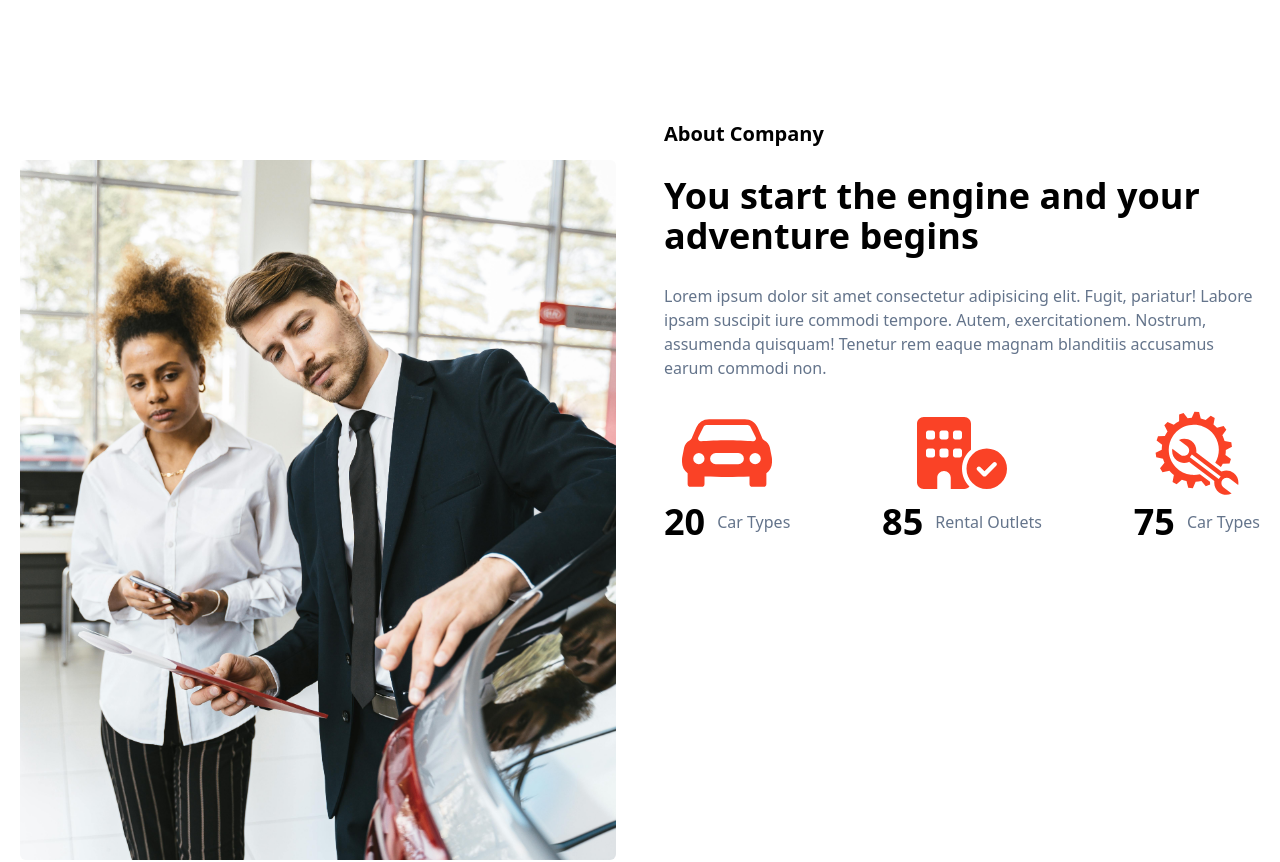
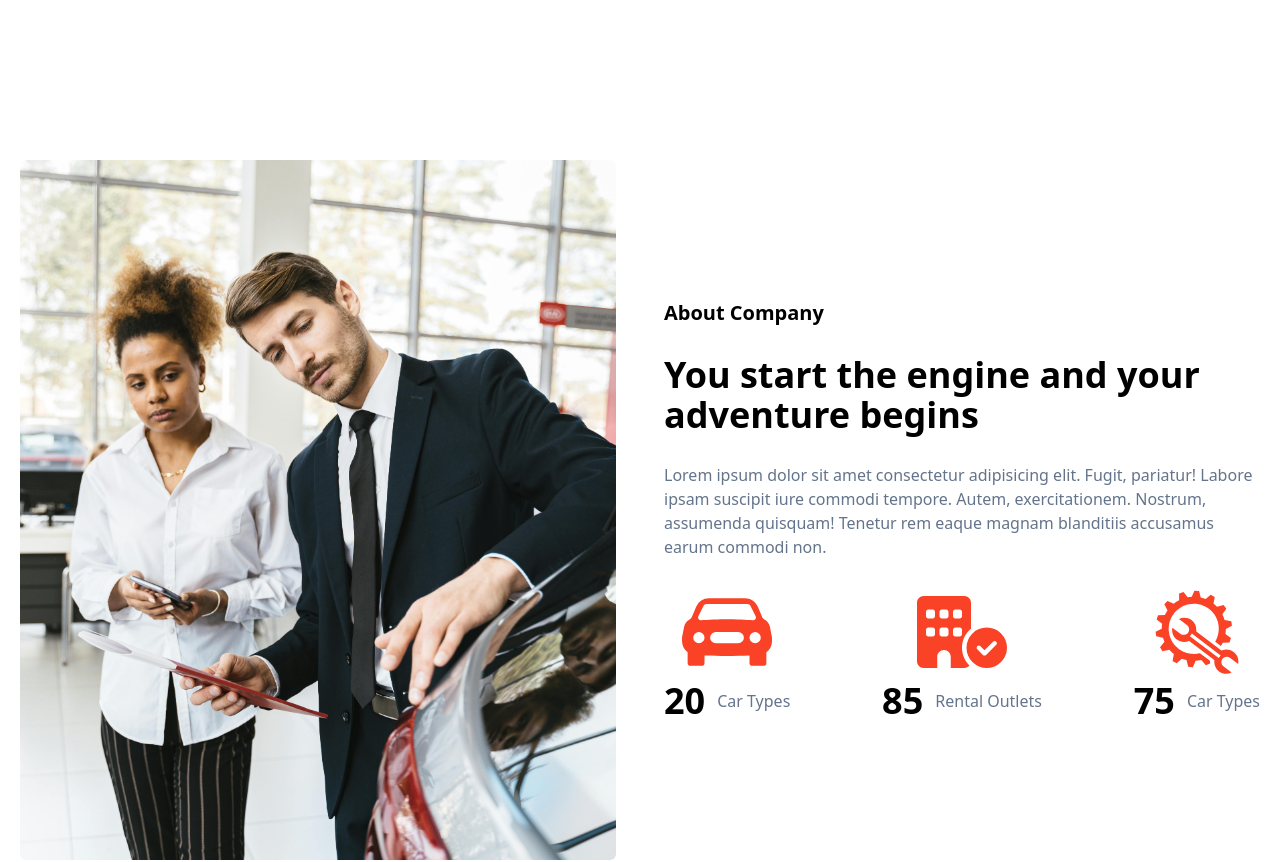
Before and after one commit to joseph-lang7/Car-Rental, a React (Vite) app: page /about in a window 1280 px wide. Shown: the part 580-1442 px from the top of the page. Built offline with nearby package versions, Linux system fonts and the light colour scheme.

Commit message:
Adjust position of text container in aboutcompany component

```diff
--- a/src/components/AboutCompany.jsx
+++ b/src/components/AboutCompany.jsx
@@ -17,7 +17,7 @@ const AboutCompany = () => {
             />
           </div>
           {/* Text container */}
-          <div className="flex-1 flex flex-col gap-7 text-center lg:text-start">
+          <div className="flex-1 flex flex-col gap-7 text-center lg:text-start lg:justify-center">
             <h3 className="font-bold text-xl">About Company</h3>
             <h2 className="font-bold text-4xl">
               You start the engine and your adventure begins
```
